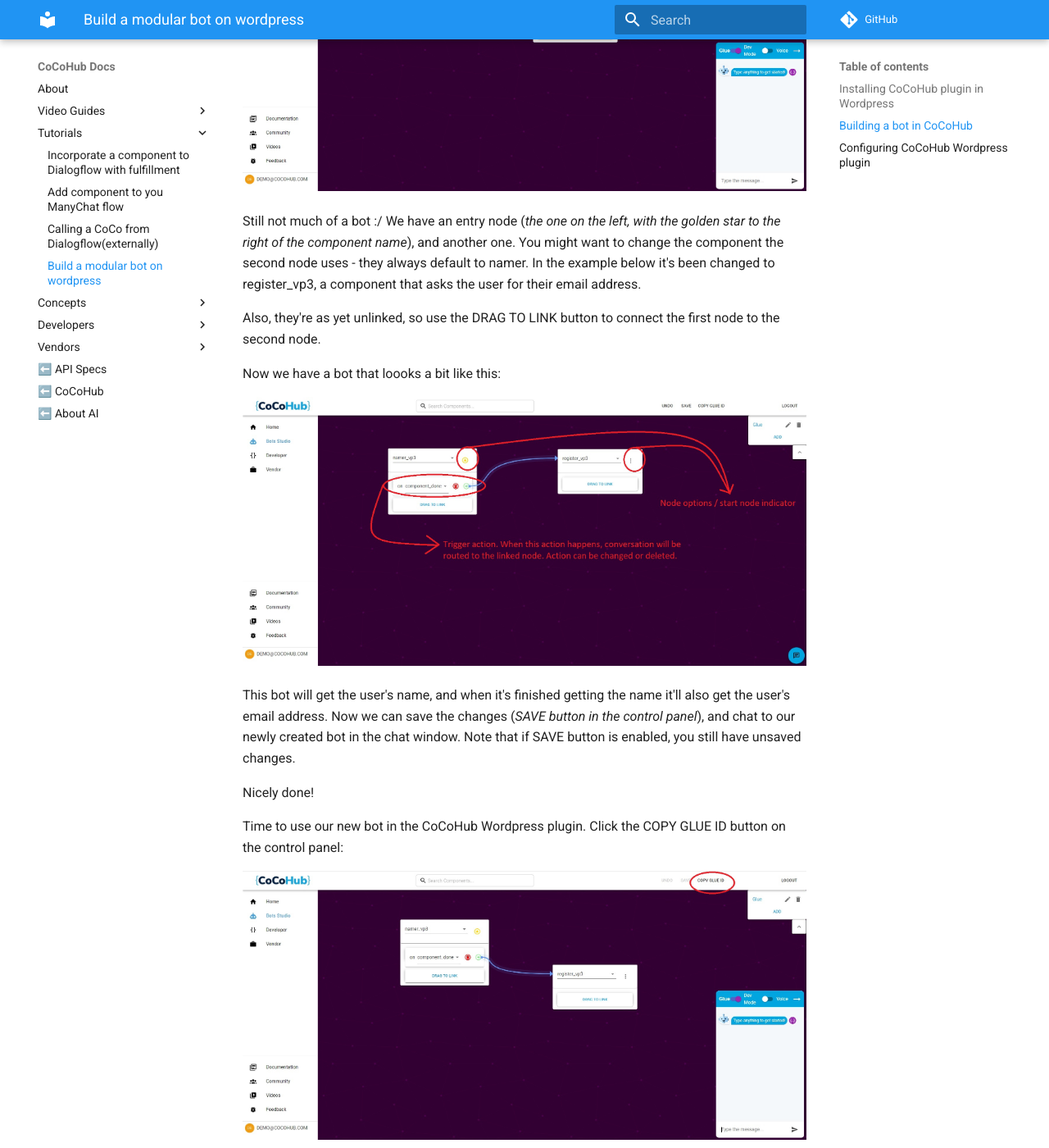
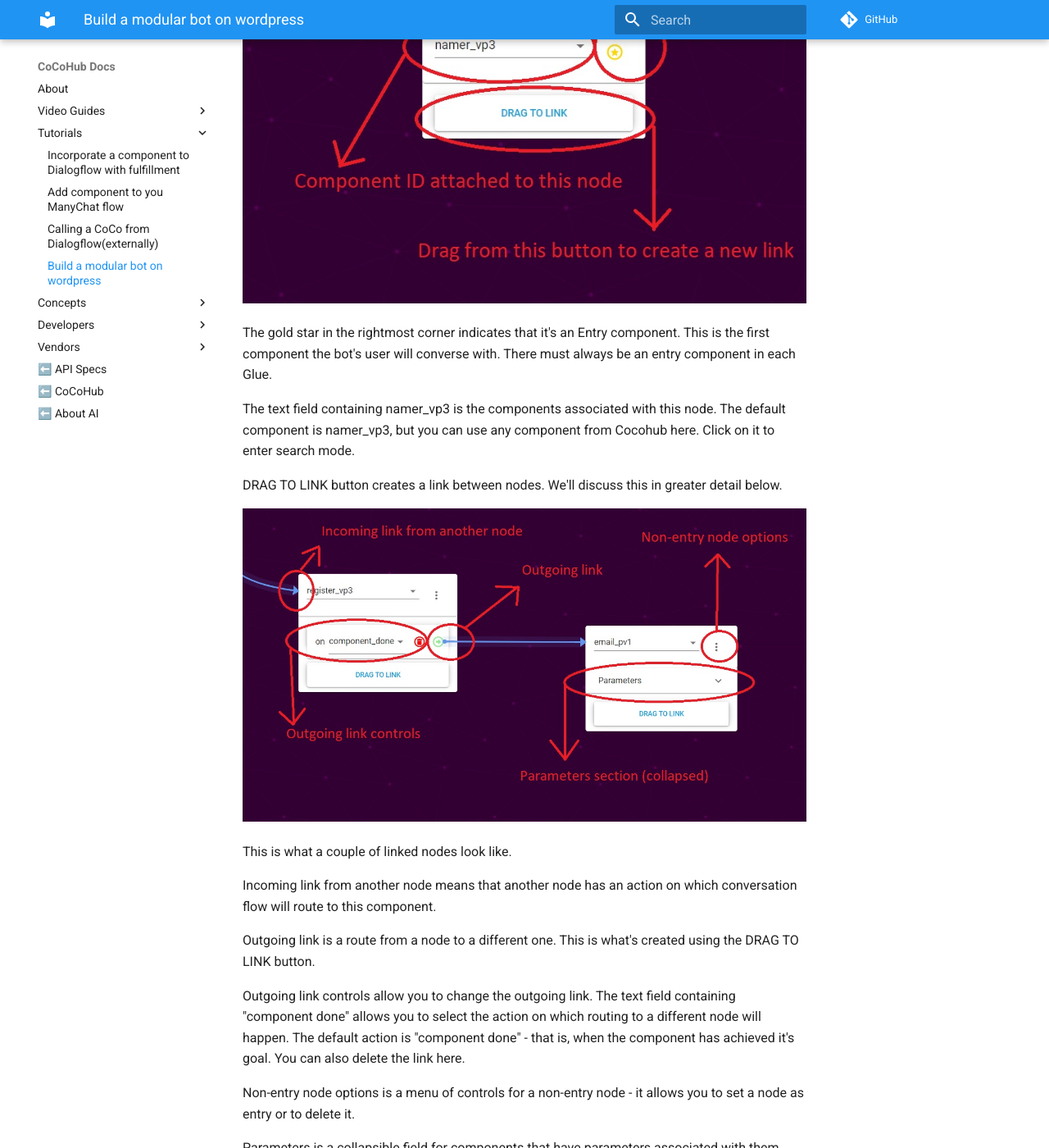
Before and after one commit to ConversationalComponents/docs, an MkDocs documentation site: the page built from docs/tutorials/wp_cocobot.md, in a window 1280 px wide and 1400 px high, scrolled down 4334 px. Shown: the whole window at 82% size. Built offline with MkDocs 1.6.1 and Material for MkDocs 9.7.7, drawn with Linux system fonts in a browser that asks for light colours; comment, search, counter and statistics services are not loaded; some of the changed text lies outside the part shown.

Commit message:
With glue params

```diff
--- a/docs/tutorials/wp_cocobot.md
+++ b/docs/tutorials/wp_cocobot.md
@@ -10,7 +16,7 @@
 
 ![](./screenshots/wp_cocobot/wp-add-plugin-illustrated.jpg)
 
-Search for CoCoHub in keywords, and click the INSTALL NOW button on the card (marked in red oval).
+Search for cocohub in keywords, and click the INSTALL NOW button on the card (marked in red oval).
 
 ![](./screenshots/wp_cocobot/install-coco-find-illustrated.jpg)
 
@@ -34,9 +40,9 @@
 
 You'll probably want to build your own bot, though, so let's get to that.
 
-## Building a bot in CoCoHub
+### Building a bot in Cocohub <a name="buildingInGlue"></a>
 
-Start by heading over to [CoCoHub](www.cocohub.ai), and signing in or registering, if you're a first time user.
+Start by heading over to [Cocohub](www.cocohub.ai), and signing in or registering, if you're a first time user.
 
 Welcome!
 
@@ -44,40 +50,67 @@
 
 ![](./screenshots/wp_cocobot/bots-studio-empty-with-text.jpg)
 
-Now we have the most basic glue possible - just a single node (_that's what we call components when they're in glue_). By default it points to a component called namer - a component for getting and verifying a user's name.
+Now we should have something that looks like this:
+
+![](./screenshots/wp_cocobot/bots-studio-initial-view.jpg)
+
+Glue works with Nodes and Links - nodes are containers for components, and links route conversation flow between components.
+
+Let's take a deeper look at the leftmost node:
+
+![](./screenshots/wp_cocobot/wp-glue-entry-component.jpg)
+
+The gold star in the rightmost corner indicates that it's an Entry component. This is the first component the bot's user will converse with. There must always be an entry component in each Glue.
+
+The text field containing namer_vp3 is the components associated with this node. The default component is namer_vp3, but you can use any component from Cocohub here. Click on it to enter search mode.
+
+DRAG TO LINK button creates a link between nodes. We'll discuss this in greater detail below.
+
+![](./screenshots/wp_cocobot/wp-glue-components.jpg)
+
+This is what a couple of linked nodes look like.
+
+Incoming link from another node means that another node has an action on which conversation flow will route to this component.
+
+Outgoing link is a route from a node to a different one. This is what's created using the DRAG TO LINK button.
+
+Outgoing link controls allow you to change the outgoing link.
+The text field containing "component done" allows you to select the action on which routing to a different node will happen. The default action is "component done" - that is, when the component has achieved it's goal.
+You can also delete the link here.
+
+Non-entry node options is a menu of controls for a non-entry node - it allows you to set a node as entry or to delete it.
+
+Parameters is a collapsible field for components that have parameters associated with them. "email_pv1" component has them, and when expanded the parameters look like this:
+
+![](./screenshots/wp_cocobot/wp-glue-email-node.jpg)
+
+If an email is associated with your account, it'll be in the address field. This is the email address to which the results will be sent once the bot is finished.
+
+!!!note "Warning"
+    If there is no email in the address field, you won't get the email!
+
+Last, but not least, the general Glue controls:
+
+![](./screenshots/wp_cocobot/wp-glue-controls-explained.jpg)
+
+Save and Undo buttons are only enabled if you can save or undo. Saving generates a new Glue ID, and resets the chat window.
+
+COPY GLUE ID button - copies the last saved Glue ID to your clipboard.
+
+Chat window is where you can talk to the latest saved version of your bot. Please note that if SAVE button is turned on, you have unsaved changes which will not be reflected in the chat.
+
+This bot will get the user's name, and when it's finished getting the name it'll also get the user's email address. Once all that is done, it'll send you an email with the user's details. Now we can save the changes (_SAVE button in the control panel_), and chat to our newly created bot in the chat window.
 
 !!!note "Pro Tip"
     Everything in Coco bots is made of components. The component for making a bot is called a Glue component - it glues other components together. Since a glue is also a component, you can use glue components as nodes in a glue!
 
-![](./screenshots/wp_cocobot/bots-studio-elements-explained.jpg)
-
-That's not much of a bot, yet :)
-
-Click anywhere on the background for an ADD NODE button to appear. Click on it to add a new node. We should now have something that looks like this:
-
-![](./screenshots/wp_cocobot/bots-studio-2-nodes-unlinked.jpg)
-
-Still not much of a bot :/ We have an entry node (_the one on the left, with the golden star to the right of the component name_), and another one. You might want to change the component the second node uses - they always default to namer. In the example below it's been changed to register_vp3, a component that asks the user for their email address.
-
-Also, they're as yet unlinked, so use the DRAG TO LINK button to connect the first node to the second node.
-
-Now we have a bot that loooks a bit like this:
-
-![](./screenshots/wp_cocobot/bots-studio-2-nodes-explained.jpg)
-
-This bot will get the user's name, and when it's finished getting the name it'll also get the user's email address. Now we can save the changes (_SAVE button in the control panel_), and chat to our newly created bot in the chat window. Note that if SAVE button is enabled, you still have unsaved changes.
-
 Nicely done!
 
-Time to use our new bot in the CoCoHub Wordpress plugin. Click the COPY GLUE ID button on the control panel:
+Time to use our new bot in the Cocohub Wordpress plugin. Let's save any changes we have, and click the COPY GLUE ID button. Now let's head back to Wordpress admin dashboard, and configure our plugin to use the Glued bot.
 
-![](./screenshots/wp_cocobot/bots-studio-2-nodes-saved-illustrated.jpg)
+### Configuring Cocohub Wordpress plugin <a name="configurePlugin"></a>
 
-With the newly created Glue ID copied to our clipboard, let's head back to Wordpress admin dashboard, and configure our plugin to use the Glued bot.
-
-## Configuring CoCoHub Wordpress plugin
-
-Head over to Plugins, and click SETTINGS on CoCoHub plugin.
+Head over to Plugins, and click SETTINGS on CocoHub plugin.
 
 ![](./screenshots/wp_cocobot/wp-add-plugin-choose-config-illustrated.jpg)
 
```
Also changed, not shown: other parts of docs/tutorials/wp_cocobot.md (+9 -3 lines), docs/tutorials/screenshots/wp_cocobot/bots-studio-empty-with-text.jpg, docs/tutorials/screenshots/wp_cocobot/bots-studio-initial-view.jpg (added), docs/tutorials/screenshots/wp_cocobot/wp-glue-components.jpg (added), docs/tutorials/screenshots/wp_cocobot/wp-glue-controls-explained.jpg (added), docs/tutorials/screenshots/wp_cocobot/wp-glue-email-node.jpg (added), docs/tutorials/screenshots/wp_cocobot/wp-glue-entry-component.jpg (added).
